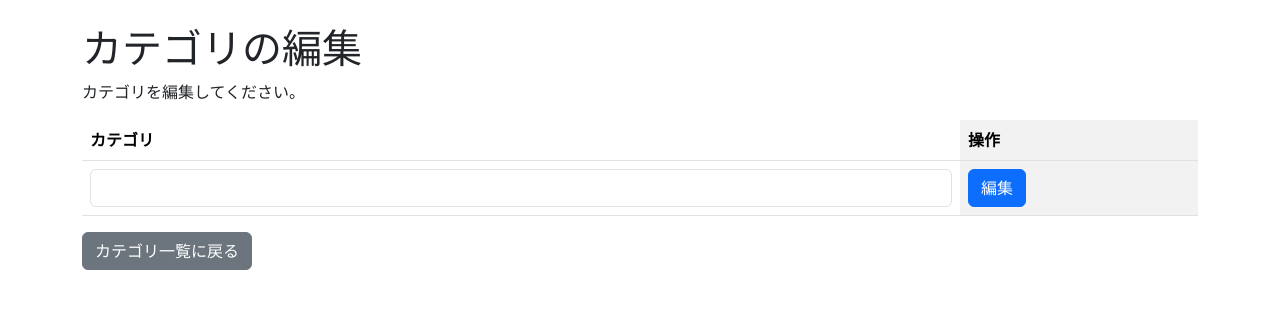
After one commit to SoukenProg/Udemy_MemoApp_Improvement, a Flask app: template templates/edit_category.html in a window 1280 px wide. The commit adds this page. Shown: the top 309 px of the page. Run offline with Flask 3, Linux system fonts and the light colour scheme; the template is opened without the code that fills it, so the values that code supplies are empty.

Commit message:
カテゴリ編集機能を追加

```diff
--- a/app.py
+++ b/app.py
@@ -214,9 +214,9 @@ def create_app():
 
         return render_template("edit.html", post=post)
 
-    @app.route("/view_category", methods=["GET", "POST"])
+    @app.route("/category", methods=["GET", "POST"])
     @login_required
-    def edit_category():
+    def view_category():
         userid = current_user.id
         unum = db.session.execute(
             text("SELECT unum FROM user WHERE userid = :userid"),
@@ -229,6 +229,29 @@ def create_app():
             return redirect("/")
 
         return render_template("view_category.html",category_list=category_list)
+
+    @app.route("/category/<int:cid>/edit", methods=["GET", "POST"])
+    @login_required
+    def edit_category(cid):
+        userid = current_user.id
+        unum = db.session.execute(
+            text("SELECT unum FROM user WHERE userid = :userid"),
+            {"userid": userid}
+        ).scalar_one_or_none()
+
+        now_category = category.query.filter_by(id=cid, createduser=unum).first()
+
+        if now_category is None:
+            return redirect("/edit_category.html")
+
+        if request.method == "POST":
+            now_category.name = request.form.get("category")
+
+            db.session.commit()
+            flash("カテゴリの編集に成功しました。", "primary")
+            return redirect("/category")
+
+        return render_template("edit_category.html", category=now_category)
 
     @app.route("/<int:id>/delete", methods=["GET", "POST"])
     @login_required
--- /dev/null
+++ b/templates/edit_category.html
@@ -0,0 +1,21 @@
+{% extends "base.html" %}
+{% block content %}
+<h1>カテゴリの編集</h1>
+<form method="POST">
+    <p>カテゴリを編集してください。</p>
+    <table class="table table-striped-columns">
+        <tr>
+            <th>カテゴリ</th>
+            <th>操作</th>
+        </tr>
+        <tr>
+            <td>
+                <input type="text" class="form-control" name="category" value="{{ category.name }}">
+            </td>
+            <td>
+                <input type="submit" role="button" class="btn btn-primary" value="編集">
+        </tr>
+    </table>
+</form>
+<a href="../" role="button" class="btn btn-secondary">カテゴリ一覧に戻る</a>
+{% endblock %}
--- a/templates/index.html
+++ b/templates/index.html
@@ -2,7 +2,7 @@
 {% block content %}
 <h1>メモアプリ</h1>
 <a href="/regist" role="button" class="btn btn-success">新規登録</a>
-<a href="/view_category" role="button" class="btn btn-secondary">カテゴリを見る</a>
+<a href="/category" role="button" class="btn btn-secondary">カテゴリを見る</a>
 <a href="/logout" role="button" class="btn btn-secondary">ログアウト</a>
 <form method="GET" action="/">
     <input type="text" class="form-control" name="keyword" placeholder="キーワード検索">
```
Also changed, not shown: templates/view_category.html (+3 -4 lines).
